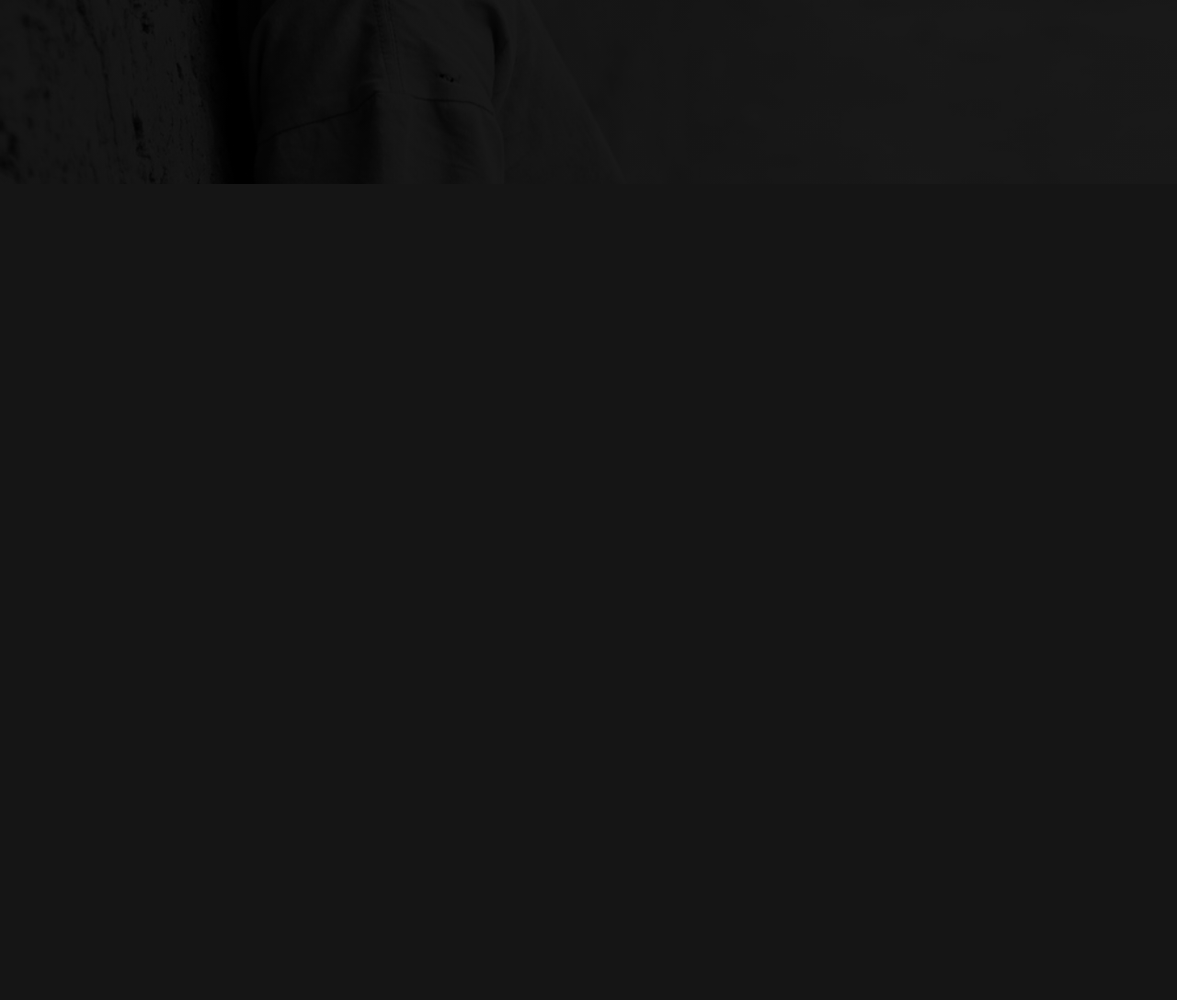
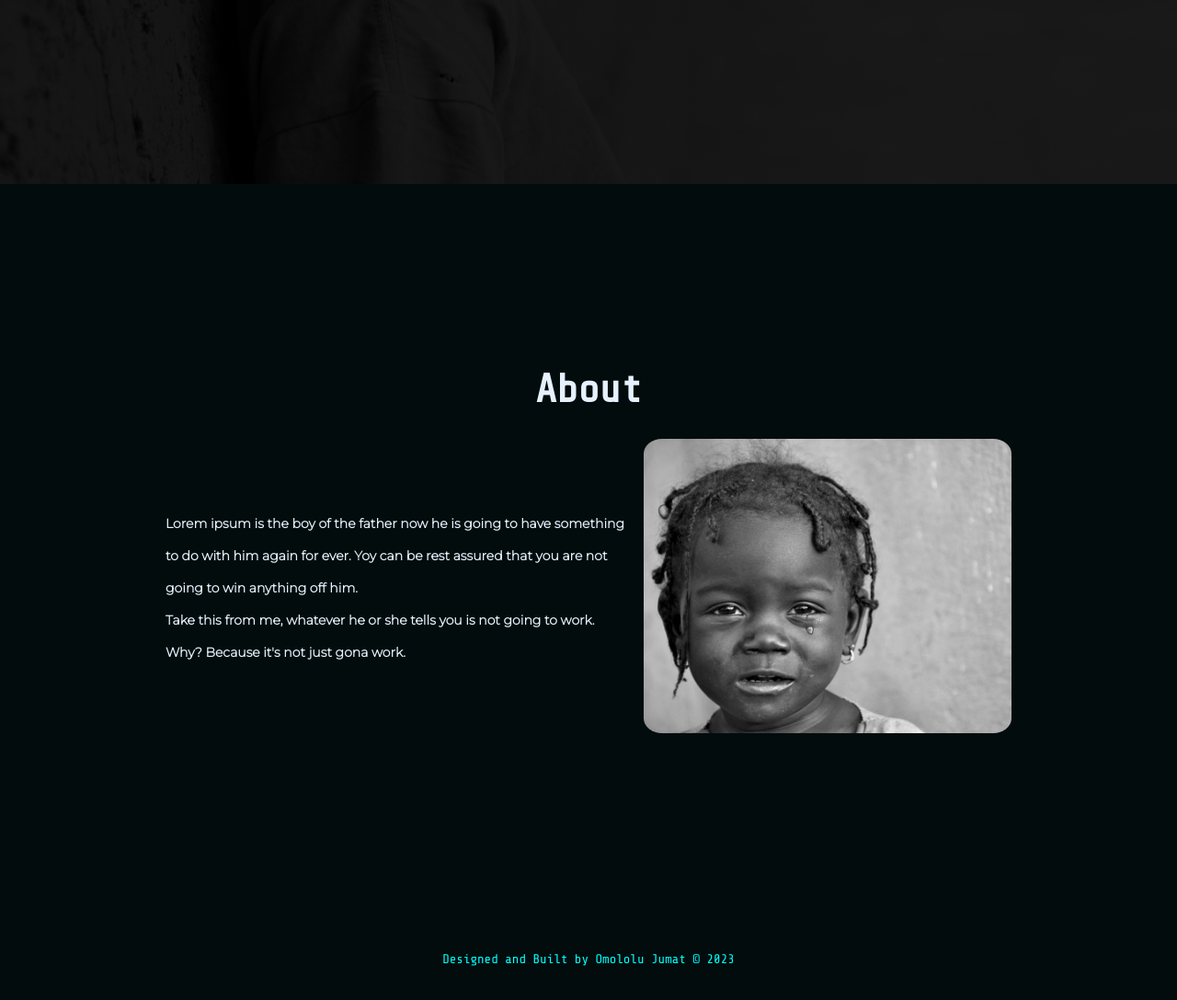
Before and after one commit to Jummate/child-abuse-management-system, a PHP site: page / in a window 1280 px wide. Shown: the part 600-1687 px from the top of the page at 92% size. Before the commit the page ends 800 px from the top, so only its background shows below. Run offline with PHP 8.4, Linux system fonts and the light colour scheme; some web fonts are replaced.

Commit message:
feat: add content to About page and footer

```diff
--- a/frontend/index.html
+++ b/frontend/index.html
@@ -104,7 +104,31 @@
             </section>
 
             <!--     ABOUT       -->
-            <!-- <section id="about">dhdhdhdh</section> -->
+            <section id="about">
+              <article id="about-container">
+                <h1>About</h1>
+                <div id="about-body">
+                  <div id="about-image-container">
+                    <img
+                      src="./assets/child2.jpg"
+                      alt=""
+                    />
+                  </div>
+                  <div id="about-text-container">
+                    <p>
+                      Lorem ipsum is the boy of the father now he is going to
+                      have something to do with him again for ever. Yoy can be
+                      rest assured that you are not going to win anything off
+                      him.
+                    </p>
+                    <p>
+                      Take this from me, whatever he or she tells you is not
+                      going to work. Why? Because it's not just gona work.
+                    </p>
+                  </div>
+                </div>
+              </article>
+            </section>
             <section id="reporting">
               <div id="modal">
                 <div id="modal-wrapper">
@@ -427,7 +451,7 @@
               <ul id="menu-link">
                 <li>
                   <a
-                    href="#home"
+                    href=""
                     class="link"
                     >Home</a
                   >
@@ -450,7 +474,9 @@
             </div>
           </aside>
 
-          <footer id="reporting-footer">gggg</footer>
+          <footer id="reporting-footer">
+            <p>Designed and Built by Omololu Jumat &copy; 2023</p>
+          </footer>
         </section>
 
         <section id="dashboard"></section>
--- a/frontend/script.js
+++ b/frontend/script.js
@@ -25,7 +25,7 @@ window.addEventListener("click", (event) => {
     case target.classList.contains("btn-admin-login"):
       _("#admin-login").style.display = "flex";
       _("#reporting").style.display = "none";
-      _("body").style.overflow = "hidden";
+      // _("body").style.overflow = "hidden";
       break;
     case target.classList.contains("link"):
       _("#menu-container").style.display = "none";
--- a/frontend/styles.css
+++ b/frontend/styles.css
@@ -2,6 +2,7 @@
   /* Color Scheme */
   --aqua: #00ffff;
   --dark-aqua: #041212;
+  --darker-aqua: #020c0c;
   --slate: #8892b0;
   --light-slate: #a8b2d1;
   --lighter-slate: #ccd6f6;
@@ -56,7 +57,7 @@ body {
   color: var(--aqua);
   z-index: 1;
   font-family: var(--ff-mono);
-  background-color: var(--black);
+  background-color: var(--darker-aqua);
 }
 
 /* Navigation --------------------------------------------------------------------------------------------------*/
@@ -171,18 +172,20 @@ body {
 
 /* Reporting Footer -----------------------------------------------------------------------------------*/
 #reporting-footer {
-  position: fixed;
-  bottom: 0;
   width: 100%;
-  padding: 15px 0;
-  display: none;
+  padding: 30px 0;
+  display: flex;
   align-items: center;
   justify-content: center;
   color: var(--aqua);
-  /* background-color: var(--very-dark-green); */
-  z-index: 1;
+  background-color: var(--darker-aqua);
+}
+#reporting-footer p {
   font-family: var(--ff-mono);
-  background-color: var(--black);
+  font-size: var(--fs-para);
+  text-align: center;
+  padding: 0 20px;
+  line-height: 1.9;
 }
 
 .icon {
@@ -191,7 +194,7 @@ body {
   color: var(--aqua);
 }
 
-/*     MENU FOR MOBILE DEVICES */
+/*---------------------------MENU FOR MOBILE DEVICES */
 
 #menu-container {
   position: fixed;
@@ -294,12 +297,45 @@ body {
 #about {
   /* display: none; */
   min-height: 100vh;
-  background-color: #000;
-  /* display: flex; */
+  display: flex;
+  background-color: var(--darker-aqua);
   justify-content: center;
-  padding: 100px 0;
+  /* padding: 100px 0; */
+  color: var(--white);
   /* align-items: center; */
-  font-family: "Montserrat Alternates", sans-serif;
+}
+#about-container {
+  display: flex;
+  flex-direction: column;
+  justify-content: center;
+  align-items: center;
+  padding: 20px;
+  gap: 30px;
+}
+#about-container h1 {
+  font-size: var(--fs-heading1);
+  font-family: var(--ff-mono);
+}
+#about-body {
+  display: flex;
+  flex-direction: column;
+  justify-content: center;
+  align-items: center;
+  gap: 20px;
+}
+#about-text-container p {
+  font-family: var(--ff-sans);
+  font-weight: bold;
+  font-size: var(--fs-para);
+  max-width: 500px;
+  line-height: 2.5;
+}
+
+#about-image-container img {
+  width: 100%;
+  height: auto;
+  max-width: 400px;
+  border-radius: 5%;
 }
 /* #reporting {
   display: none;
@@ -401,7 +437,7 @@ body {
   width: 100%;
   max-width: 800px;
   overflow-x: auto;
-  font-family: "Montserat Alternates", sans-serif;
+  /* font-family: "Montserrat Alternates", sans-serif; */
 }
 table {
   width: 100%;
@@ -421,8 +457,14 @@ td {
   text-align: left;
 }
 
+tr:nth-child(even) {
+  background-color: var(--dark-aqua);
+  color: var(--aqua);
+}
+
 #add-perpetrator-container {
   padding-left: 5px;
+  padding-top: 10px;
 }
 
 #submit-case-container {
@@ -445,8 +487,7 @@ td {
   width: 100%;
   height: 100%;
   background: linear-gradient(rgba(0, 0, 0, 0.6), rgba(0, 0, 0, 0.6));
-  /* height: 100%; */
-  /* min-width: 100vw; */
+
   display: none;
   flex-direction: column;
   align-items: center;
@@ -515,4 +556,7 @@ td {
   #home {
     padding: 120px 0;
   }
+  #about-body {
+    flex-direction: row-reverse;
+  }
 }
```
